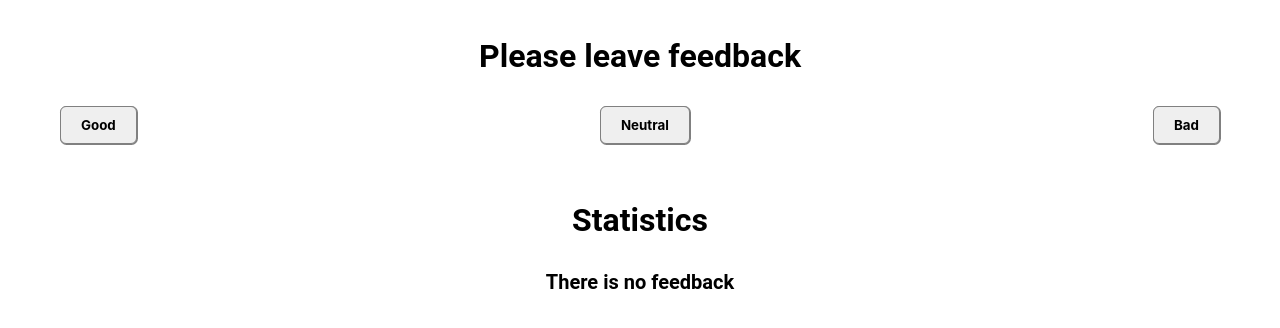
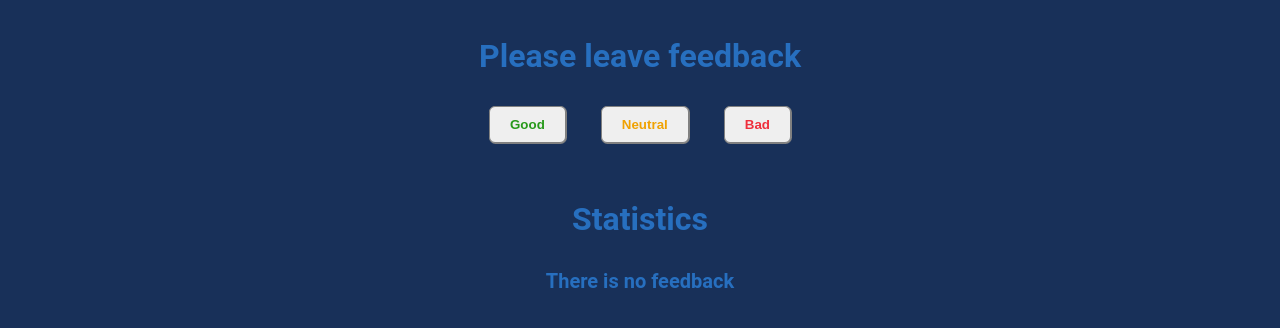
Before and after one commit to Fosa1990/goit-react-hw-02-feedback, a React (Create React App) app: page / in a window 1280 px wide. Shown: the top 328 px of the page. Built offline with nearby package versions, Linux system fonts and the light colour scheme.

Commit message:
Update index.css

```diff
--- a/src/index.css
+++ b/src/index.css
@@ -1,10 +1,27 @@
+:root {
+  --font: 'Lato', sans-serif;
+  --big: 'Montserrat', sans-serif;
+
+  --red: #ef2f3c;
+  --white: #f6f4f3;
+  --blue: #276fbf;
+  --dark: #183059;
+  --yellow: #f0a202;
+  --green: #27991a;
+}
+
 body {
+  display: flex;
+  align-items: center;
+  justify-content: center;
   margin: 0;
   font-family: -apple-system, BlinkMacSystemFont, 'Segoe UI', 'Roboto', 'Oxygen',
     'Ubuntu', 'Cantarell', 'Fira Sans', 'Droid Sans', 'Helvetica Neue',
     sans-serif;
   -webkit-font-smoothing: antialiased;
   -moz-osx-font-smoothing: grayscale;
+  background-color: #183059;
+  color: #276fbf;
 }
 
 code {
```
